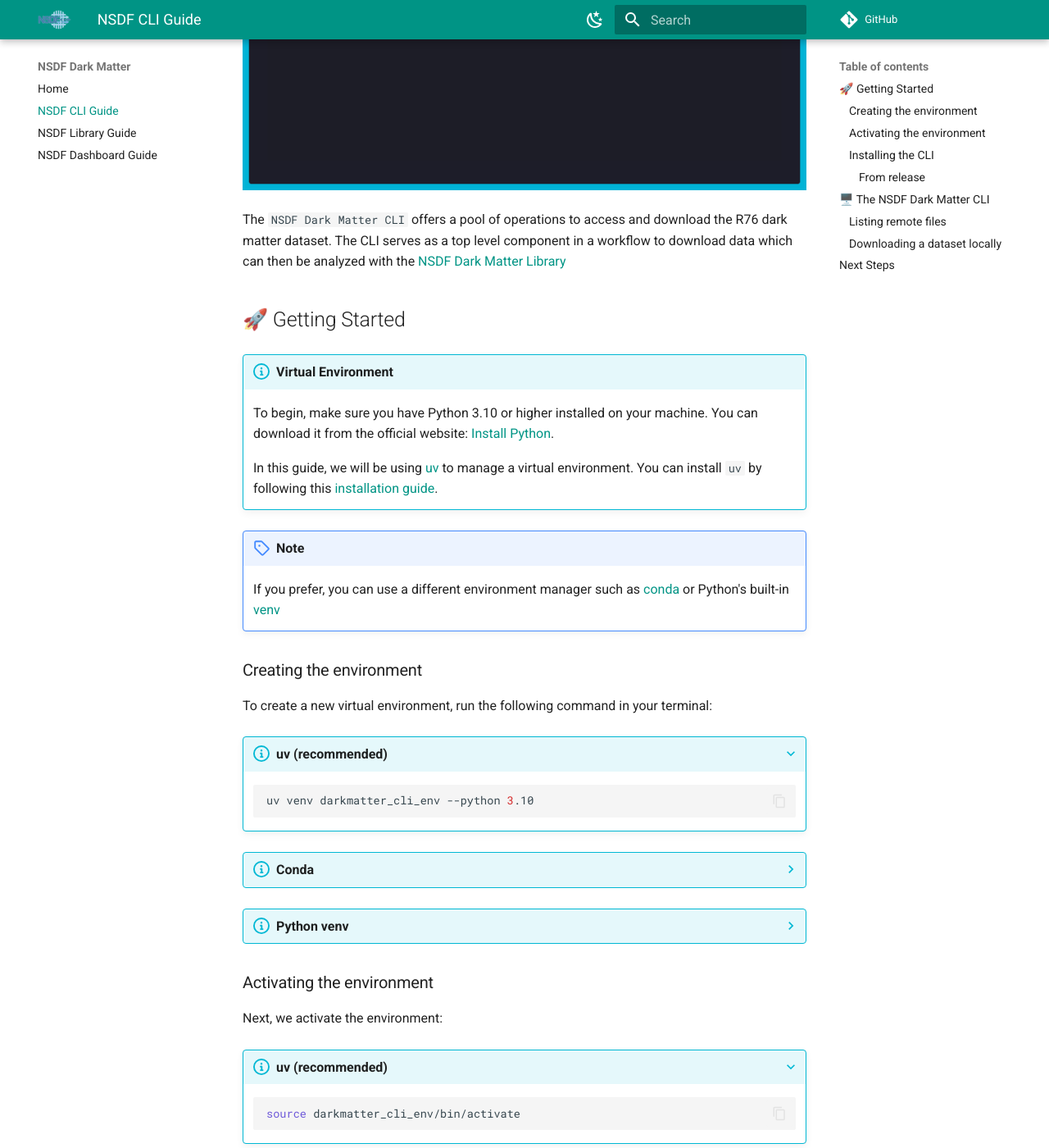
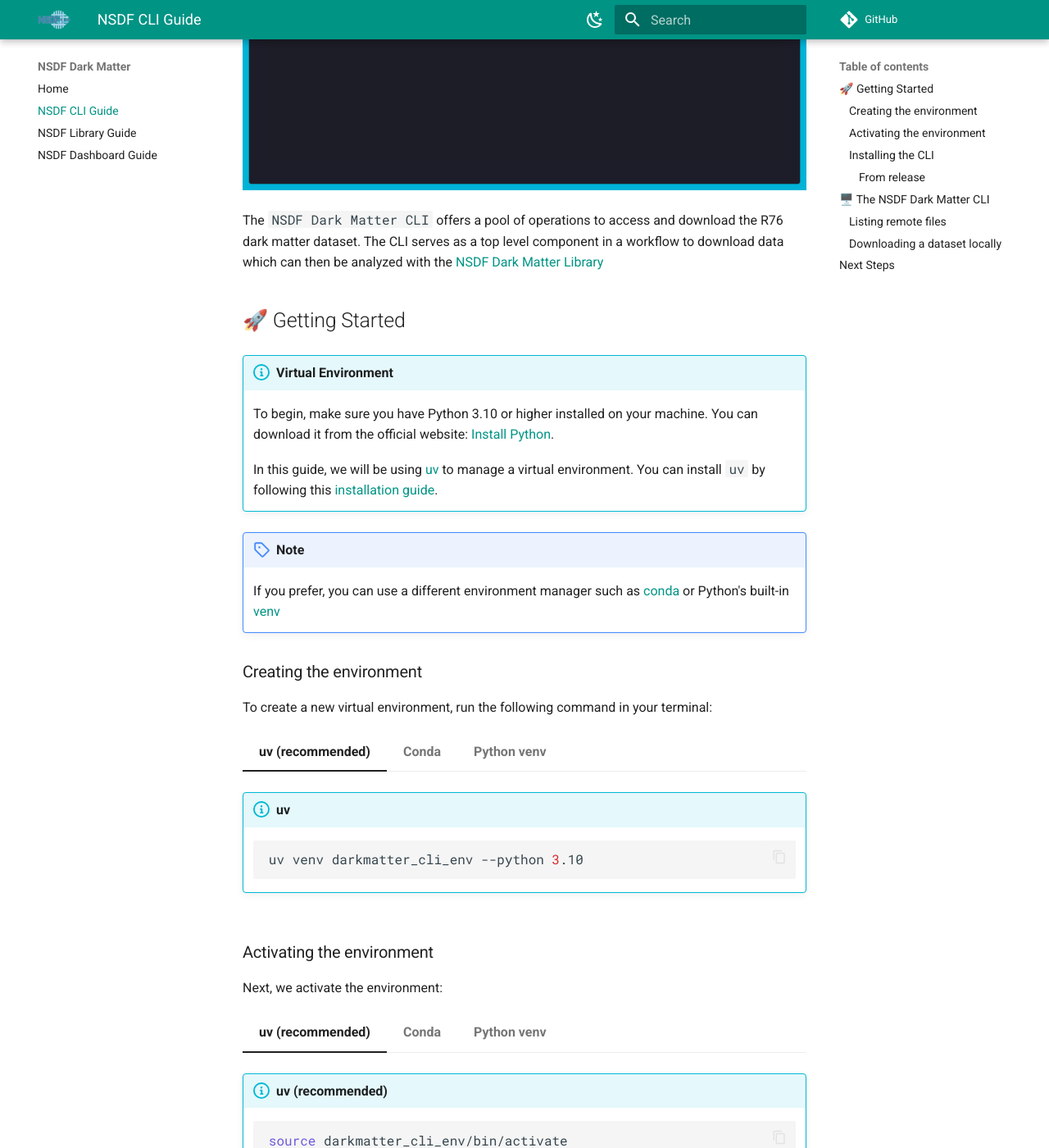
Before and after one commit to nsdf-fabric/nsdf-slac, an MkDocs documentation site: the page built from docs/cli.md, in a window 1280 px wide and 1400 px high, scrolled down 292 px. Shown: the whole window at 82% size. Built offline with MkDocs 1.6.1 and Material for MkDocs 9.7.7, drawn with Linux system fonts in a browser that asks for light colours; comment, search, counter and statistics services are not loaded; some of the changed text lies outside the part shown.

Commit message:
docs: adding tabs format

````diff
--- a/docs/cli.md
+++ b/docs/cli.md
@@ -21,45 +21,57 @@
 
 To create a new virtual environment, run the following command in your terminal:
 
-???+ info "uv (recommended)"
+=== "uv (recommended)"
 
-    ```bash
-    uv venv darkmatter_cli_env --python 3.10
-    ```
+    !!! info "uv"
 
-??? info "Conda"
+        ```bash
+        uv venv darkmatter_cli_env --python 3.10
+        ```
 
-    ```bash
-    conda create -n darkmatter_cli_env python=3.10
-    ```
+=== "Conda"
 
-??? info "Python venv"
+    !!! info "Conda"
 
-    ```bash
-    python -m venv darkmatter_cli_env
-    ```
+        ```bash
+        conda create -n darkmatter_cli_env python=3.10
+        ```
+
+=== "Python venv"
+
+    !!! info "Python venv"
+
+        ```bash
+        python -m venv darkmatter_cli_env
+        ```
 
 ### Activating the environment
 
 Next, we activate the environment:
 
-???+ info "uv (recommended)"
+=== "uv (recommended)"
 
-    ```bash
-    source darkmatter_cli_env/bin/activate
-    ```
+    !!! info "uv (recommended)"
 
-??? info "Conda"
+        ```bash
+        source darkmatter_cli_env/bin/activate
+        ```
 
-    ```bash
-    conda activate darkmatter_cli_env
-    ```
+=== "Conda"
 
-??? info "Python venv"
+    !!! info "Conda"
 
-    ```bash
-    source darkmatter_cli_env/bin/activate
-    ```
+        ```bash
+        conda activate darkmatter_cli_env
+        ```
+
+=== "Python venv"
+
+    !!! info "Python venv"
+
+        ```bash
+        source darkmatter_cli_env/bin/activate
+        ```
 
 ---
 
@@ -77,23 +89,29 @@
 
 Now, we can install the CLI by passing the wheel file with the following command:
 
-???+ info "uv (recommended)"
+=== "uv (recommended)"
 
-    ```bash
-    uv pip install nsdf_dark_matter_cli-0.1.0-py3-none-any.whl
-    ```
+    !!! info "uv (recommended)"
 
-??? info "Conda"
+        ```bash
+        uv pip install nsdf_dark_matter_cli-0.1.0-py3-none-any.whl
+        ```
 
-    ```bash
-    pip install nsdf_dark_matter_cli-0.1.0-py3-none-any.whl
-    ```
+=== "Conda"
 
-??? info "Python venv"
+    !!! info "Conda"
 
-    ```bash
-    pip install nsdf_dark_matter_cli-0.1.0-py3-none-any.whl
-    ```
+        ```bash
+        pip install nsdf_dark_matter_cli-0.1.0-py3-none-any.whl
+        ```
+
+=== "Python venv"
+
+    !!! info "Python venv"
+
+        ```bash
+        pip install nsdf_dark_matter_cli-0.1.0-py3-none-any.whl
+        ```
 
 ---
 
--- a/docs/stylesheets/overrides.css
+++ b/docs/stylesheets/overrides.css
@@ -1,5 +1,13 @@
 /* Increase font size inside all admonitions */
 .md-typeset .admonition,
 .md-typeset details {
-  font-size: 1em; /* adjust as needed, e.g., 1.1em or 18px */
+  font-size: 1em;
 }
+
+.md-typeset .tabbed-labels > label {
+  font-size: 1em;
+}
+
+.md-typeset code {
+  font-size: 1em; /* Adjust to taste */
+}
--- a/mkdocs.yml
+++ b/mkdocs.yml
@@ -34,6 +34,7 @@
   features:
     - content.code.copy
     - content.code.annotate
+    - content.tabs.link
     - navigation.sections
     - navigation.instant
     - navigation.instant.progress
@@ -47,6 +48,8 @@
   - pymdownx.highlight
   - pymdownx.superfences
   - pymdownx.details
+  - pymdownx.tabbed:
+      alternate_style: true
 nav:
   - Home: index.md
   - NSDF CLI Guide: cli.md
````
Also changed, not shown: docs/library.md (+74 -54 lines).
